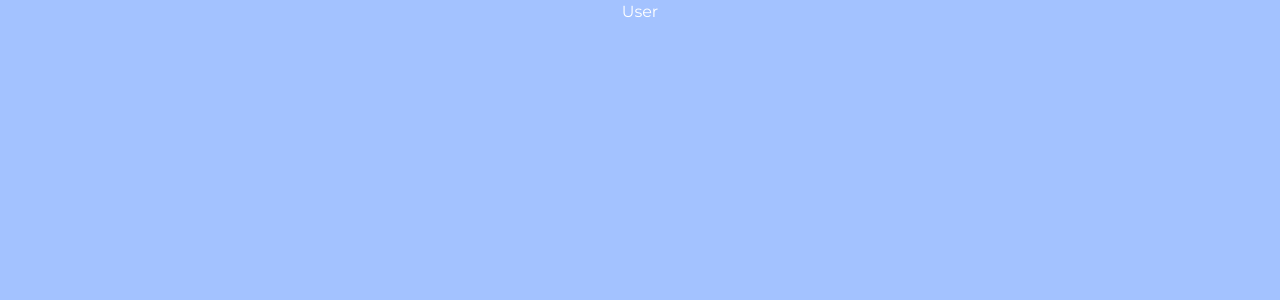
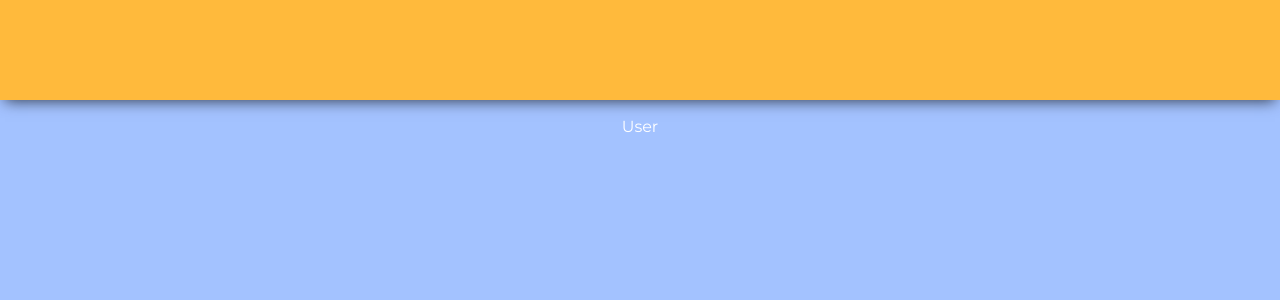
Before and after one commit to Eduardnol/Database-Front, a Vue app: page /user-specific in a window 1280 px wide. Shown: the top 300 px of the page. Built offline with nearby package versions, Linux system fonts and the light colour scheme.

Commit message:
Header is now on the main app

```diff
--- a/src/App.vue
+++ b/src/App.vue
@@ -1,5 +1,6 @@
 <template>
   <div>
+    <Header />
     <!-- <router-link to="/">All Users</router-link>-->
     <!-- Page rendered by router -->
     <router-view />
@@ -7,13 +8,16 @@
 </template>
 
 <script>
+import Header from "/src/components/header/Header.vue";
 import "bootstrap/dist/css/bootstrap.min.css";
 export default {
   name: "App",
   data() {
     return {};
   },
-  components: {},
+  components: {
+    Header,
+  },
 };
 </script>
 
--- a/src/pages/home/AllUsers.vue
+++ b/src/pages/home/AllUsers.vue
@@ -1,5 +1,4 @@
 <template>
-  <Header />
   <div class="component">
     <h2>Usuarios Registrados</h2>
     <div class="search">
@@ -26,7 +25,6 @@
 import Person from "../../components/all_users/Person.vue";
 import Search from "../../components/all_users/Search.vue";
 import Filters from "../../components/all_users/Filters.vue";
-import Header from "../../components/header/Header.vue";
 import AddUser from "../../components/add_user/AddUser.vue";
 
 export default {
@@ -40,7 +38,6 @@ export default {
     Person,
     Search,
     Filters,
-    Header,
     AddUser,
   },
 };
```
